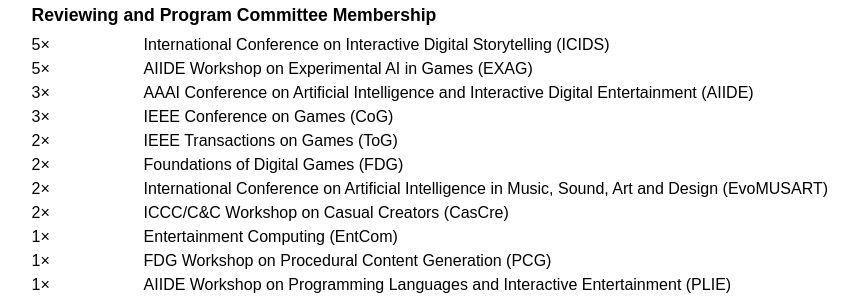
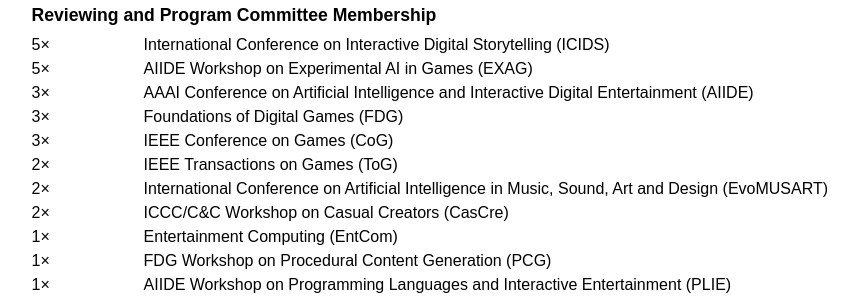
Before and after one commit to mkremins/mkremins.github.io, a Jekyll site: the page built from cv/index.html, in a window 1280 px wide and 900 px high, scrolled down 6888 px. Shown: the part 152-452 px from the top of the window, without its empty margins (208-1071 px from the left). Built offline with Jekyll 4.4.1, drawn with Linux system fonts in a browser that asks for light colours; some web fonts are replaced.

Commit message:
Add FDG 2022 PC membership to CV

```diff
--- a/cv/index.html
+++ b/cv/index.html
@@ -376,15 +376,15 @@ layout: null
         </div>
         <div class="dated-entry">
           <div class="dated-date">3×</div>
+          <div class="dated-content">Foundations of Digital Games (FDG)</div>
+        </div>
+        <div class="dated-entry">
+          <div class="dated-date">3×</div>
           <div class="dated-content">IEEE Conference on Games (CoG)</div>
         </div>
         <div class="dated-entry">
           <div class="dated-date">2×</div>
           <div class="dated-content">IEEE Transactions on Games (ToG)</div>
-        </div>
-        <div class="dated-entry">
-          <div class="dated-date">2×</div>
-          <div class="dated-content">Foundations of Digital Games (FDG)</div>
         </div>
         <div class="dated-entry">
           <div class="dated-date">2×</div>
```
